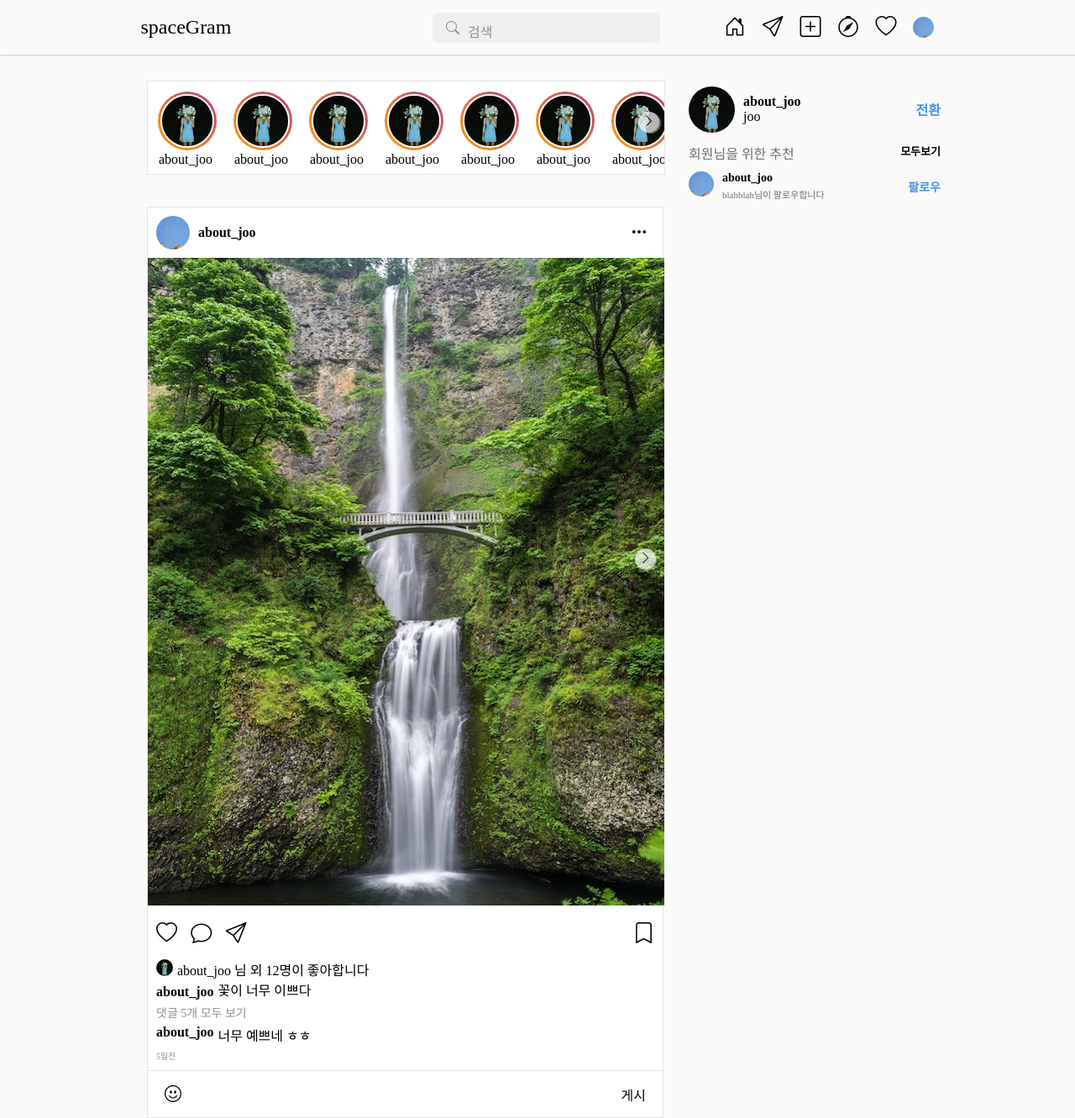
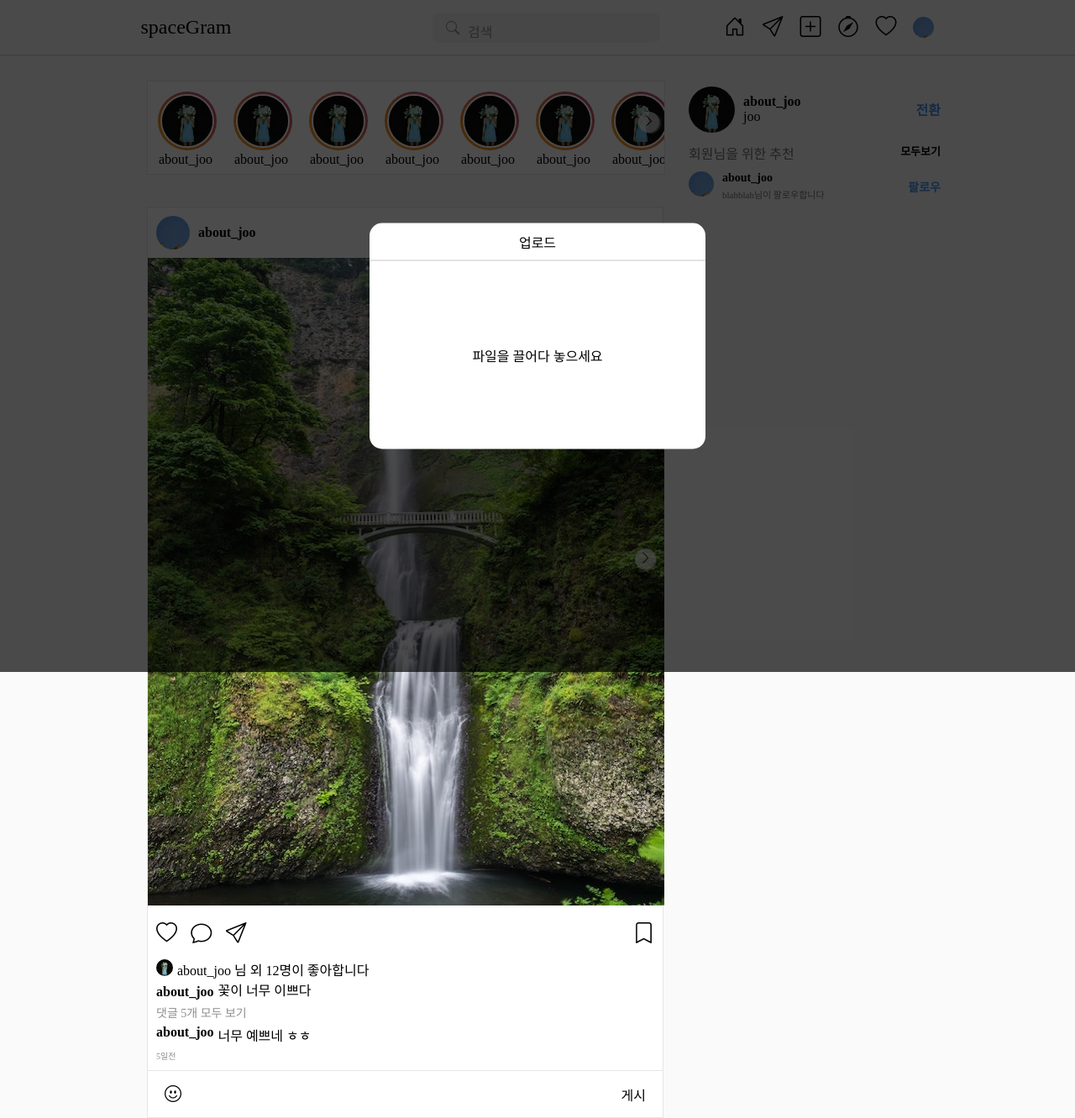
Before and after one commit to about-joo91/spaceGram, a Flask app: page / in a window 1280 px wide. Shown: the whole page at 84% size. Run offline with Flask 2, Linux system fonts and the light colour scheme.

Commit message:
feature/드래그 앤 드랍으로 파일을 업로드하는 기능!

```diff
--- a/app.py
+++ b/app.py
@@ -1,5 +1,11 @@
-from crypt import methods
-from flask import Flask, render_template
+
+from flask import Flask, jsonify, render_template, request
+import datetime
+from pymongo import MongoClient
+import base64
+client = MongoClient('mongodb+srv://@cluster0.qwbpf.mongodb.net/myFirstDatabase?retryWrites=true&w=majority')
+
+db = client.dbsparta
 
 app = Flask(__name__)
 
@@ -13,6 +19,19 @@ def home():
 def my_page():
     return render_template('mypage.html')
 
-
+@app.route('/posts', methods=['POST'])
+def post_file():
+    user_id = ''
+    files = request.files['img']
+    content = request.form['content']
+    file_base64 = base64.b64encode(files.read())
+    doc = {
+        'user_id': user_id,
+        'file' : file_base64,
+        'content': content,
+        'timestamp': datetime.datetime.utcnow()
+    }
+    db.posts.insert_one(doc)
+    return jsonify({'msg': '저장완료!'})
 if __name__ == '__main__':
-    app.run(host='0.0.0.0', port=5000, debug=True)
+    app.run(host='0.0.0.0', port=8080, debug=True)
--- a/static/css/main.css
+++ b/static/css/main.css
@@ -721,3 +721,129 @@ body {
     display: flex;
     float: left;
 }
+
+.upload_modal_wrapper {
+    position: absolute;
+    width: 100vw;
+    height: 100vh;
+    background: rgba(0, 0, 0, 0.7);
+    z-index: 2;
+    display: flex;
+}
+
+.upload_modal {
+    border-radius: 15px;
+    position: fixed;
+    height: calc(600px +10%);
+    width: 400px;
+    left: 50%;
+    top: 50%;
+    -webkit-transform: translate(-50%, -50%);
+    -moz-transform: translate(-50%, -50%);
+    -ms-transform: translate(-50%, -50%);
+    -o-transform: translate(-50%, -50%);
+    transform: translate(-50%, -50%);
+    margin: 0, auto;
+    background-color: white;
+    display: block;
+}
+
+.um_header_next_btn {
+    position: absolute;
+    left: 22rem;
+    top: 0.7rem;
+    color: rgb(65, 147, 239);
+    display: none;
+}
+
+.um_header_next_btn:hover {
+    cursor: pointer;
+}
+
+.um_header_upload_btn {
+    position: absolute;
+    left: 47rem;
+    top: 0.7rem;
+    color: rgb(65, 147, 239);
+    display: none;
+}
+
+.um_header_upload_btn:hover {
+    cursor: pointer;
+}
+
+.um_desc {
+    text-align: center;
+    padding: 100px;
+    z-index: 4;
+    width: 100%;
+}
+
+.um_header {
+    display: flex;
+    justify-content: center;
+    height: 10%;
+    width: 100%;
+    border-bottom: 0.5px solid rgb(200, 200, 200);
+    padding: 10px 0;
+}
+
+#um_preview_image {
+    width: 400px;
+    height: 600px;
+    display: none;
+    border-radius: 0 0 15px 15px;
+}
+
+.um_button {
+    position: absolute;
+    top: 90%;
+    left: 42.5%;
+    border-radius: 10px;
+    width: 15%;
+    height: 8%;
+    z-index: 4;
+}
+
+.um_body {
+    display: flex;
+}
+
+.um_comment_page {
+    width: 100%;
+    padding: 15px;
+}
+
+.um_cp_my_account {
+    display: flex;
+    align-items: center;
+}
+
+.um_cp_ma_img {
+    border-radius: 50%;
+    width: 35px;
+    height: 35px;
+}
+
+.um_cp_ma_id {
+    font-weight: bold;
+    margin-left: 10px;
+}
+
+.um_cp_ma_form {
+    margin-top: 1rem;
+    width: 100%;
+}
+
+#um_cp_ma_f_input {
+    font-size: 16px;
+    overflow: auto;
+    outline: 0;
+    border: 0;
+    width: 100%;
+    height: 300px;
+}
+
+.um_comment_page {
+    display: none;
+}
--- a/static/js/main.js
+++ b/static/js/main.js
@@ -214,3 +214,77 @@ hm_w_btn_prev.addEventListener('click', function () {
     hm_w_b_img_box.style.transition = 500 + "ms"
     hm_w_b_img_box.style.transform = "translate3d(-" + ((1 / length_of_image) * cur_idx_for_huge_modal) * 100 + "%,0px,0px)"
 })
+
+const upload_modal = document.querySelector('.upload_modal');
+const preview_image = document.getElementById('um_preview_image')
+const um_desc = document.querySelector('.um_desc');
+const um_header_next_btn = document.querySelector('.um_header_next_btn')
+const um_header_upload_btn = document.querySelector('.um_header_upload_btn');
+const um_comment_page = document.querySelector('.um_comment_page');
+function isValid(data) {
+    if (data.types.indexOf('Files') < 0)
+        return false;
+    if (data.files[0].type.indexOf('image') < 0) {
+        alert('이미지 파일만 업로드 가능합니다.')
+        return false;
+    }
+    if (data.files[0].size >= 1024 * 1024 * 50) {
+        alert('50MB 이상인 파일은 업로드 할 수 없습니다.')
+    }
+    return true;
+}
+upload_modal.addEventListener('dragover', function (e) {
+    e.preventDefault();
+    console.log('drag_over')
+});
+upload_modal.addEventListener('dragleave', function (e) {
+    e.preventDefault();
+    console.log('drag_leave')
+});
+
+const formData = new FormData();
+upload_modal.addEventListener('drop', function (e) {
+    e.preventDefault();
+    const data = e.dataTransfer;
+    if (!isValid(data)) return;
+
+    formData.append('img', data.files[0])
+    const reader = new FileReader();
+    reader.onload = () => {
+        preview_image.style.display = 'block'
+        um_desc.style.display = 'none'
+        um_header_next_btn.style.display = 'flex'
+        preview_image.src = reader.result;
+    }
+    reader.readAsDataURL(data.files[0])
+});
+um_header_next_btn.addEventListener('click', function () {
+    um_header_next_btn.style.display = 'none'
+    upload_modal.style.transition = 500 + "ms"
+    upload_modal.style.width = 800 + "px"
+
+    setTimeout(() => {
+        um_header_upload_btn.style.display = 'flex'
+        um_comment_page.style.display = 'block'
+    }, 500)
+})
+um_header_upload_btn.addEventListener('click', () => {
+    let content_give = $('#um_cp_ma_f_input').val()
+    formData.append('content', content_give)
+    console.log(formData)
+    $.ajax({
+        type: "POST",
+        url: "/posts",
+        data: formData,
+        processData: false,
+        contentType: false,
+        success: function (response) {
+            alert(response['msg'])
+            window.location.reload()
+        },
+
+    })
+
+
+}
+)
--- a/templates/main.html
+++ b/templates/main.html
@@ -6,6 +6,7 @@
     <meta http-equiv="X-UA-Compatible" content="IE=edge">
     <meta name="viewport" content="width=device-width, initial-scale=1.0">
     <link rel="stylesheet" href="https://cdn.jsdelivr.net/npm/bootstrap-icons@1.8.1/font/bootstrap-icons.css">
+    <script src="https://ajax.googleapis.com/ajax/libs/jquery/3.5.1/jquery.min.js"></script>
     <link rel="stylesheet" href="/static/css/main.css">
 
     <title>spaceGram</title>
@@ -21,6 +22,30 @@
         <div class="sm_w_body">
         </div>
     </div>
+    <div class="upload_modal_wrapper">
+        <div class="upload_modal">
+            <div class="um_header">
+                업로드
+                <span class="um_header_next_btn">다음</span>
+                <span class="um_header_upload_btn">공유</span>
+            </div>
+            <div class="um_body">
+                <img id="um_preview_image">
+                <div class="um_desc">파일을 끌어다 놓으세요</div>
+                <div class="um_comment_page">
+                    <div class="um_cp_my_account">
+                        <img class="um_cp_ma_img" src="/static/images/df.jpeg" alt="">
+                        <div class="um_cp_ma_id">about_joo</div>
+                    </div>
+                    <form class="um_cp_ma_form">
+                        <textarea placeholder="문구입력..." type="text" id="um_cp_ma_f_input"></textarea>
+                    </form>
+                </div>
+            </div>
+
+        </div>
+
+    </div>
     <div class="main_header">
         <div class="mh_contents_wrapper">
             <div class="mh_name">spaceGram</div>
@@ -31,7 +56,6 @@
                         <div class="mh_sb_ib_o_txt">검색</div>
                     </div>
                     <input class="mh_sb_ib_input" maxlength="8">
-
                 </div>
             </div>
             <div class="mh_icons">
@@ -225,6 +249,8 @@
     </div>
 
     <script src="/static/js/main.js"></script>
+
 </body>
 
+
 </html>
```
